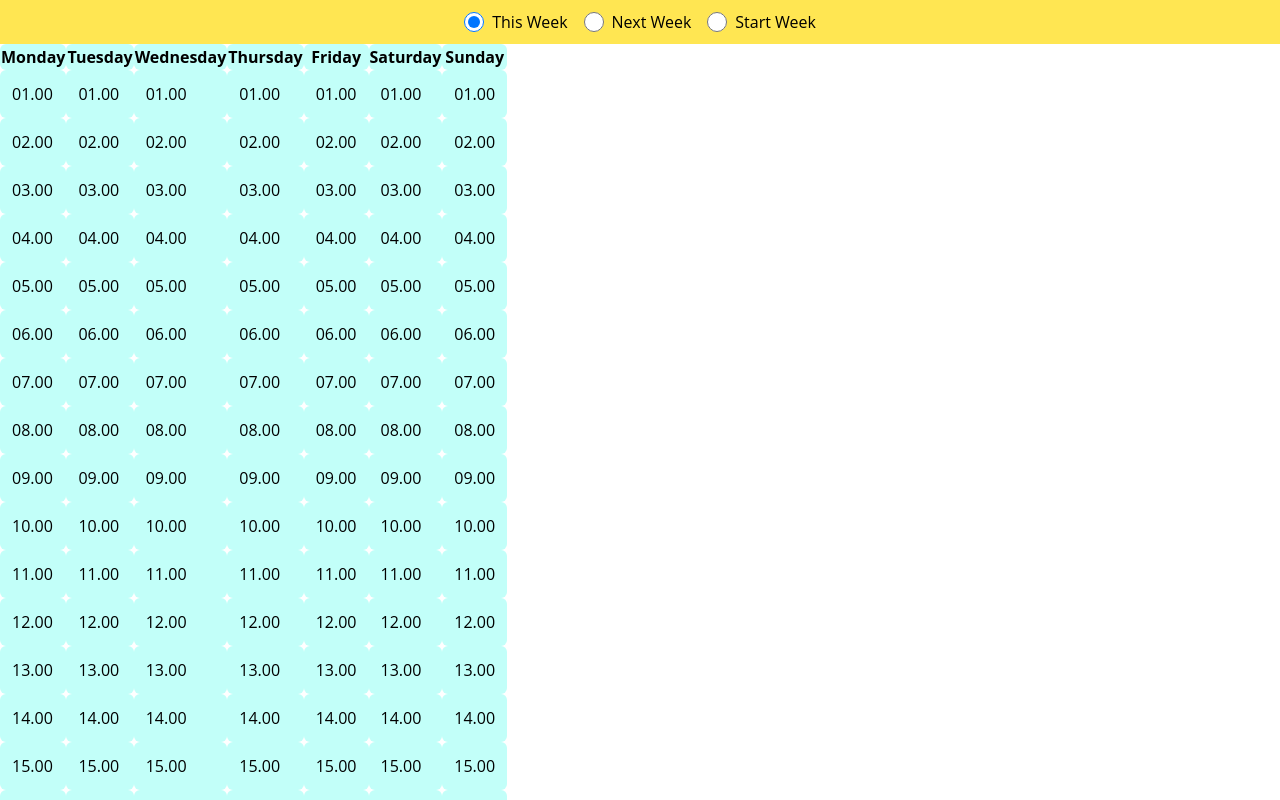
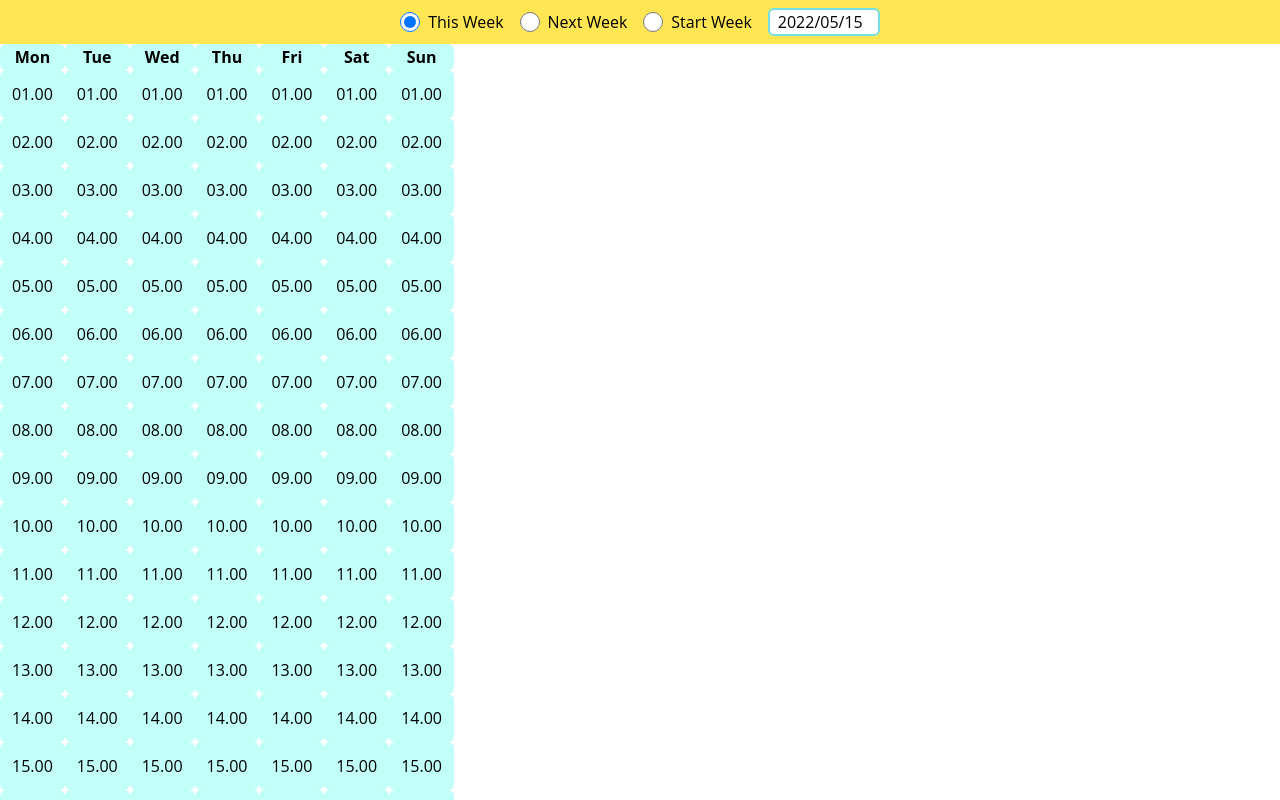
Before and after one commit to CihatAskin/heyday.client, a React (Create React App) app: page / in a window 1280 px wide. Shown: the top 800 px of the page. Built offline with nearby package versions, Linux system fonts and the light colour scheme.

Commit message:
datepicker added

```diff
--- a/package.json
+++ b/package.json
@@ -3,6 +3,7 @@
   "version": "0.1.0",
   "private": true,
   "dependencies": {
+    "@tailwindcss/forms": "^0.5.2",
     "@testing-library/jest-dom": "^5.16.4",
     "@testing-library/react": "^13.2.0",
     "@testing-library/user-event": "^13.5.0",
@@ -11,6 +12,7 @@
     "@types/react": "^18.0.9",
     "@types/react-dom": "^18.0.4",
     "react": "^18.1.0",
+    "react-datepicker": "^4.8.0",
     "react-dom": "^18.1.0",
     "react-scripts": "5.0.1",
     "typescript": "^4.6.4",
@@ -42,6 +44,7 @@
     ]
   },
   "devDependencies": {
+    "@types/react-datepicker": "^4.4.2",
     "tailwindcss": "^3.0.24"
   }
 }
--- a/src/actions/constants.ts
+++ b/src/actions/constants.ts
@@ -1,13 +1,13 @@
 import { MainType } from './types';
 
 export const DAYS: MainType[] = [
-  { id: 'd2062e1d-797c-4236-8736-ada621b9a022', name: 'Monday', order: 1 },
-  { id: '2f7f779e-d9f1-4250-88ab-5049cdf1f0ca', name: 'Tuesday', order: 2 },
-  { id: '338268e5-67a1-4f8e-aaf5-4330f45b3e0f', name: 'Wednesday', order: 3 },
-  { id: '27ba8229-eee0-42c7-8043-e98186714bbf', name: 'Thursday', order: 4 },
-  { id: '1e750c8e-7690-427a-850f-1f3cba512f26', name: 'Friday', order: 5 },
-  { id: 'f4663781-bc2e-47de-8cfc-39a5a60b4383', name: 'Saturday', order: 6 },
-  { id: '9b15f81f-c61b-4e40-9852-7a20332c007f', name: 'Sunday', order: 7 },
+  { id: 'd2062e1d-797c-4236-8736-ada621b9a022', name: 'Mon', order: 1 },
+  { id: '2f7f779e-d9f1-4250-88ab-5049cdf1f0ca', name: 'Tue', order: 2 },
+  { id: '338268e5-67a1-4f8e-aaf5-4330f45b3e0f', name: 'Wed', order: 3 },
+  { id: '27ba8229-eee0-42c7-8043-e98186714bbf', name: 'Thu', order: 4 },
+  { id: '1e750c8e-7690-427a-850f-1f3cba512f26', name: 'Fri', order: 5 },
+  { id: 'f4663781-bc2e-47de-8cfc-39a5a60b4383', name: 'Sat', order: 6 },
+  { id: '9b15f81f-c61b-4e40-9852-7a20332c007f', name: 'Sun', order: 7 },
 ];
 
 export const HOURS: MainType[] = [
--- a/src/actions/types.ts
+++ b/src/actions/types.ts
@@ -1,7 +1,7 @@
 export enum ActionTypes {
-  thisWeek='This Week',
-  nextWeek='Next Week',
-  startWeek='Start Week'
+  thisWeek,
+  nextWeek,
+  startWeek
 }
 
 export interface MainType {
--- /dev/null
+++ b/src/components/DatePicker.tsx
@@ -0,0 +1,2 @@
+import "react-datepicker/dist/react-datepicker.css";
+export { default as DatePicker } from "react-datepicker";
--- a/src/components/DateSettings.tsx
+++ b/src/components/DateSettings.tsx
@@ -1,5 +1,6 @@
 import React, { Component } from 'react';
 import { ActionTypes } from '../actions/types';
+import { DatePicker } from './DatePicker';
 
 interface DateSettingsProps {
   id: string;
@@ -8,6 +9,7 @@ interface DateSettingsProps {
 
 interface DateSettingsState {
   week: ActionTypes;
+  startDate: Date;
 }
 
 export default class DateSettings extends Component<
@@ -17,54 +19,89 @@ export default class DateSettings extends Component<
   constructor(props: DateSettingsProps) {
     super(props);
 
-    this.state = { week: ActionTypes.thisWeek };
+    this.state = {
+      week: ActionTypes.thisWeek,
+      startDate: new Date(),
+    };
   }
 
-  handleChange = (e: any): void => {
-    console.log('radio ', e.target.value);
-    this.setState({ week: e.target.value });
-    console.log('radio ', this.state);
+  today: Date = new Date();
+  sevenDaysAfter: Date = new Date(this.today.getTime() + (7 * 86400000));
+
+  handleChange = (action: ActionTypes, date: Date): void => {
+    this.setState({ week: action, startDate: date });
   };
 
   render() {
     return (
       <div className="bg-minion h-11 flex flex-row items-center justify-center gap-x-4">
+
         <div>
           <input
             type="radio"
-            value={ActionTypes.thisWeek}
-            id={ActionTypes.thisWeek}
-            onChange={(e) => this.handleChange(e)}
+            value={ActionTypes[ActionTypes.thisWeek]}
+            id={ActionTypes[ActionTypes.thisWeek]}
+            onChange={(e) =>
+              this.handleChange(
+                ActionTypes[e.target.value as keyof typeof ActionTypes],
+                this.today
+              )
+            }
             checked={this.state.week === ActionTypes.thisWeek}
             name="week"
-            className='mr-2 h-5 w-5 align-sub'
+            className="radio-action"
           />
-          <label htmlFor={ActionTypes.thisWeek}>{ActionTypes.thisWeek}</label>
+          <label htmlFor={ActionTypes[ActionTypes.thisWeek]}>This Week</label>
+        </div>
+
+        <div>
+          <input
+            type="radio"
+            value={ActionTypes[ActionTypes.nextWeek]}
+            id={ActionTypes[ActionTypes.nextWeek]}
+            onChange={(e) =>
+              this.handleChange(
+                ActionTypes[e.target.value as keyof typeof ActionTypes],
+                this.sevenDaysAfter
+              )
+            }
+            checked={this.state.week === ActionTypes.nextWeek}
+            name="week"
+            className="radio-action"
+          />
+          <label htmlFor={ActionTypes[ActionTypes.nextWeek]}>Next Week</label>{' '}
         </div>
         <div>
           <input
             type="radio"
-            value={ActionTypes.nextWeek}
-            id={ActionTypes.nextWeek}
-            onChange={(e) => this.handleChange(e)}
-            checked={this.state.week === ActionTypes.nextWeek}
-            name={ActionTypes.nextWeek}
-            className='mr-2 h-5 w-5 align-sub'
+            value={ActionTypes[ActionTypes.startWeek]}
+            id={ActionTypes[ActionTypes.startWeek]}
+            onChange={(e) =>
+              this.handleChange(
+                ActionTypes[e.target.value as keyof typeof ActionTypes],
+                this.today
+              )
+            }
+            checked={this.state.week === ActionTypes.startWeek}
+            name="week"
+            className="radio-action"
           />
-          <label htmlFor={ActionTypes.nextWeek}>{ActionTypes.nextWeek}</label>{' '}
+          <label htmlFor={ActionTypes[ActionTypes.startWeek]}>Start Week</label>
         </div>
+
         <div>
-          <input
-            type="radio"
-            value={ActionTypes.startWeek}
-            id={ActionTypes.startWeek}
-            onChange={(e) => this.handleChange(e)}
-            checked={this.state.week === ActionTypes.startWeek}
-            name={ActionTypes.startWeek}
-            className='mr-2 h-5 w-5 align-sub'
+          <DatePicker
+            selected={this.state.startDate}
+            onChange={(date: Date) =>    this.handleChange(
+              ActionTypes.startWeek,
+              date
+            )}
+            minDate={new Date()}
+            className="border-solid border-2 border-sky rounded-md pl-2 w-28"
+            dateFormat="yyyy/MM/dd"
           />
-          <label htmlFor={ActionTypes.startWeek}>{ActionTypes.startWeek}</label>
         </div>
+
       </div>
     );
   }
--- a/src/style.css
+++ b/src/style.css
@@ -473,10 +473,6 @@ html,
   --tw-backdrop-sepia:  ;
 }
 
-.mr-1 {
-  margin-right: 0.25rem;
-}
-
 .mr-2 {
   margin-right: 0.5rem;
 }
@@ -493,41 +489,16 @@ html,
   height: 2.75rem;
 }
 
-.h-auto {
-  height: auto;
-}
-
-.h-3 {
-  height: 0.75rem;
-}
-
-.h-7 {
-  height: 1.75rem;
-}
-
 .h-5 {
   height: 1.25rem;
-}
-
-.w-auto {
-  width: auto;
-}
-
-.w-3 {
-  width: 0.75rem;
-}
-
-.w-7 {
-  width: 1.75rem;
 }
 
 .w-5 {
   width: 1.25rem;
 }
 
-.appearance-none {
-  -webkit-appearance: none;
-          appearance: none;
+.w-28 {
+  width: 7rem;
 }
 
 .flex-row {
@@ -542,14 +513,26 @@ html,
   justify-content: center;
 }
 
-.gap-x-2 {
-  -webkit-column-gap: 0.5rem;
-          column-gap: 0.5rem;
-}
-
 .gap-x-4 {
   -webkit-column-gap: 1rem;
           column-gap: 1rem;
+}
+
+.rounded-md {
+  border-radius: 0.375rem;
+}
+
+.border-2 {
+  border-width: 2px;
+}
+
+.border-solid {
+  border-style: solid;
+}
+
+.border-sky {
+  --tw-border-opacity: 1;
+  border-color: rgb(113 223 231 / var(--tw-border-opacity));
 }
 
 .bg-minion {
@@ -557,8 +540,8 @@ html,
   background-color: rgb(255 230 82 / var(--tw-bg-opacity));
 }
 
-.align-middle {
-  vertical-align: middle;
+.pl-2 {
+  padding-left: 0.5rem;
 }
 
 .align-sub {
@@ -599,18 +582,9 @@ td.over {
   background-color: rgb(113 223 231 / var(--tw-bg-opacity));
 }
 
-.default\:ring-2:default {
-  --tw-ring-offset-shadow: var(--tw-ring-inset) 0 0 0 var(--tw-ring-offset-width) var(--tw-ring-offset-color);
-  --tw-ring-shadow: var(--tw-ring-inset) 0 0 0 calc(2px + var(--tw-ring-offset-width)) var(--tw-ring-color);
-  box-shadow: var(--tw-ring-offset-shadow), var(--tw-ring-shadow), var(--tw-shadow, 0 0 #0000);
+input.radio-action {
+  margin-right: 0.5rem;
+  height: 1.25rem;
+  width: 1.25rem;
+  vertical-align: sub;
 }
-
-.checked\:bg-blue-500:checked {
-  --tw-bg-opacity: 1;
-  background-color: rgb(59 130 246 / var(--tw-bg-opacity));
-}
-
-.indeterminate\:bg-gray-300:indeterminate {
-  --tw-bg-opacity: 1;
-  background-color: rgb(209 213 219 / var(--tw-bg-opacity));
-}
--- a/tailwind.css
+++ b/tailwind.css
@@ -20,8 +20,12 @@ td {
 }
 
 td.active {
-  @apply bg-munsell text-white
+  @apply bg-munsell text-white;
 }
 td.over {
   @apply bg-sky;
 }
+
+input.radio-action {
+  @apply mr-2 h-5 w-5 align-sub;
+}
```
Also changed, not shown: 1 other file (tests, documents, lock files or other folders).
